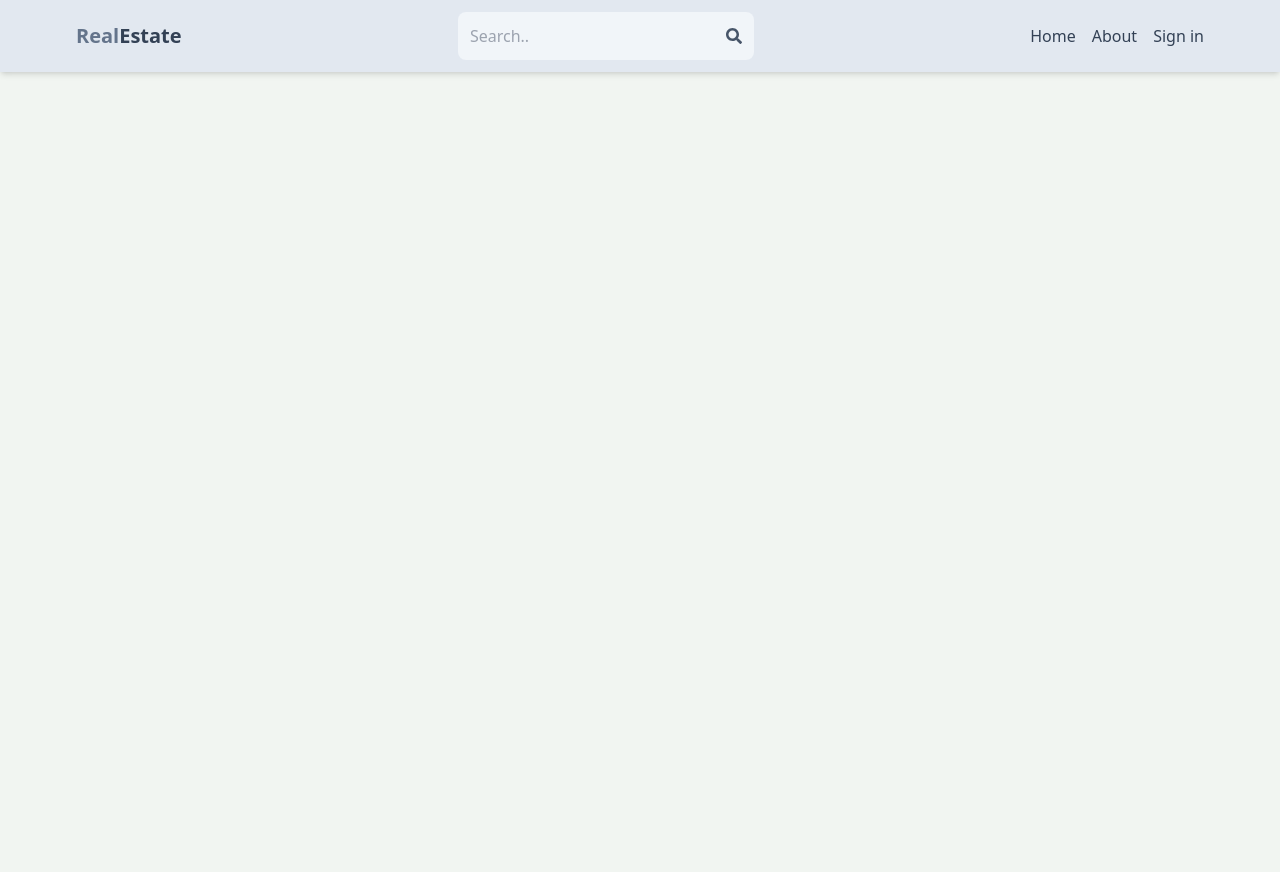
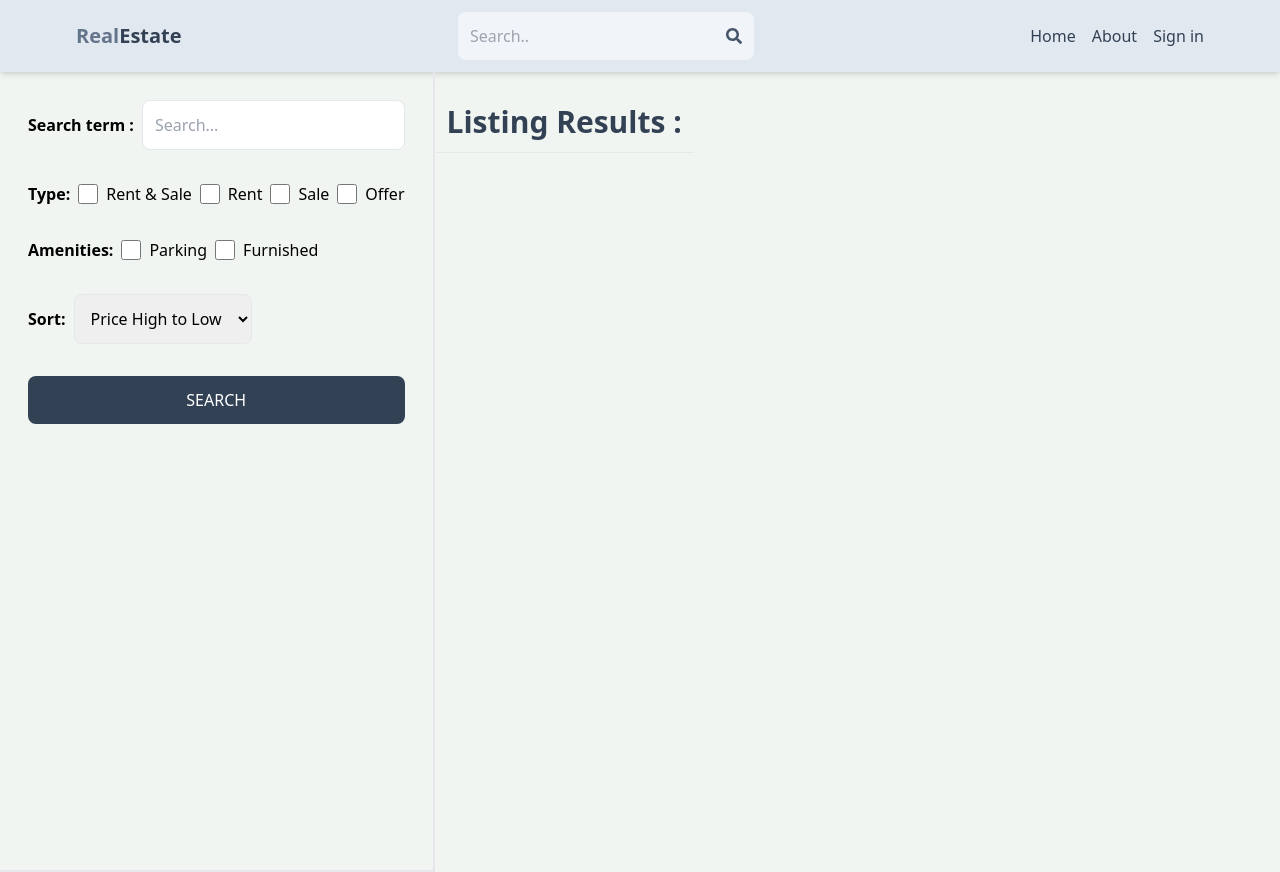
Before and after one commit to Pratham2sharma/Real-Estate-mern, a React (Vite) app in the folder client/: page /search in a window 1280 px wide. Before the commit the page ends 800 px from the top, so only its background shows below. Built offline with nearby package versions, Linux system fonts and the light colour scheme; no server answers.

Commit message:
create search page UI

```diff
--- a/client/src/App.jsx
+++ b/client/src/App.jsx
@@ -7,6 +7,7 @@
 import Listing from "./pages/Listing";
 import CreateListing from "./pages/CreateListing";
 import UpdateListing from "./pages/UpdateListing";
+import Search from "./pages/Search";
 import About from "./pages/About";
 import Header from "./components/Header";
 import PrivateRoute from "./components/PrivateRoute";
@@ -21,6 +22,7 @@
         <Route path="/signin" element={<Signin />} />
         <Route path="/signup" element={<SignUp />} />
         <Route path="/about" element={<About />} />
+        <Route path="/search" element={<Search />} />
         <Route path="/listing/:listingId" element={<Listing />} />
         <Route element={<PrivateRoute />}>
           <Route path="/profile" element={<Profile />} />
--- /dev/null
+++ b/client/src/pages/Search.jsx
@@ -0,0 +1,75 @@
+import React from "react";
+
+export default function Search() {
+  return (
+    <div className="flex flex-col md:flex-row">
+      <div className="p-7 border-b-2 md:border-r-2 md:min-h-screen">
+        <form className="flex flex-col gap-8">
+          <div className="flex items-center gap-2">
+            <label className="whitespace-nowrap font-semibold">
+              Search term :{" "}
+            </label>
+            <input
+              type="text"
+              id="searchTerm"
+              placeholder="Search..."
+              className="border rounded-lg p-3 w-full"
+            />
+          </div>
+          <div className="flex gap-2 flex-wrap items-center">
+            <label className="font-semibold">Type:</label>
+            <div className="flex gap-2">
+              <input type="checkbox" id="all" className="w-5" />
+              <span>Rent & Sale</span>
+            </div>
+            <div className="flex gap-2">
+              <input type="checkbox" id="rent" className="w-5" />
+              <span>Rent</span>
+            </div>
+
+            <div className="flex gap-2">
+              <input type="checkbox" id="sale" className="w-5" />
+              <span>Sale</span>
+            </div>
+
+            <div className="flex gap-2">
+              <input type="checkbox" id="offer" className="w-5" />
+              <span>Offer</span>
+            </div>
+          </div>
+
+          <div className="flex gap-2 flex-wrap items-center">
+            <label className="font-semibold">Amenities:</label>
+            <div className="flex gap-2">
+              <input type="checkbox" id="parking" className="w-5" />
+              <span>Parking</span>
+            </div>
+            <div className="flex gap-2">
+              <input type="checkbox" id="furnished" className="w-5" />
+              <span>Furnished</span>
+            </div>
+          </div>
+
+          <div className="flex items-center gap-2">
+            <label className="font-semibold">Sort: </label>
+            <select id="sort_order" className="border rounded-lg p-3">
+              <option>Price High to Low</option>
+              <option>Price Low to High</option>
+              <option>Latest</option>
+              <option>Oldest</option>
+            </select>
+          </div>
+
+          <button className="bg-slate-700 p-3 rounded-lg uppercase text-white hover:opacity-95">
+            Search
+          </button>
+        </form>
+      </div>
+      <div className="">
+        <h1 className="text-3xl font-semibold border-b p-3 text-slate-700 mt-5">
+          Listing Results :{" "}
+        </h1>
+      </div>
+    </div>
+  );
+}
```
